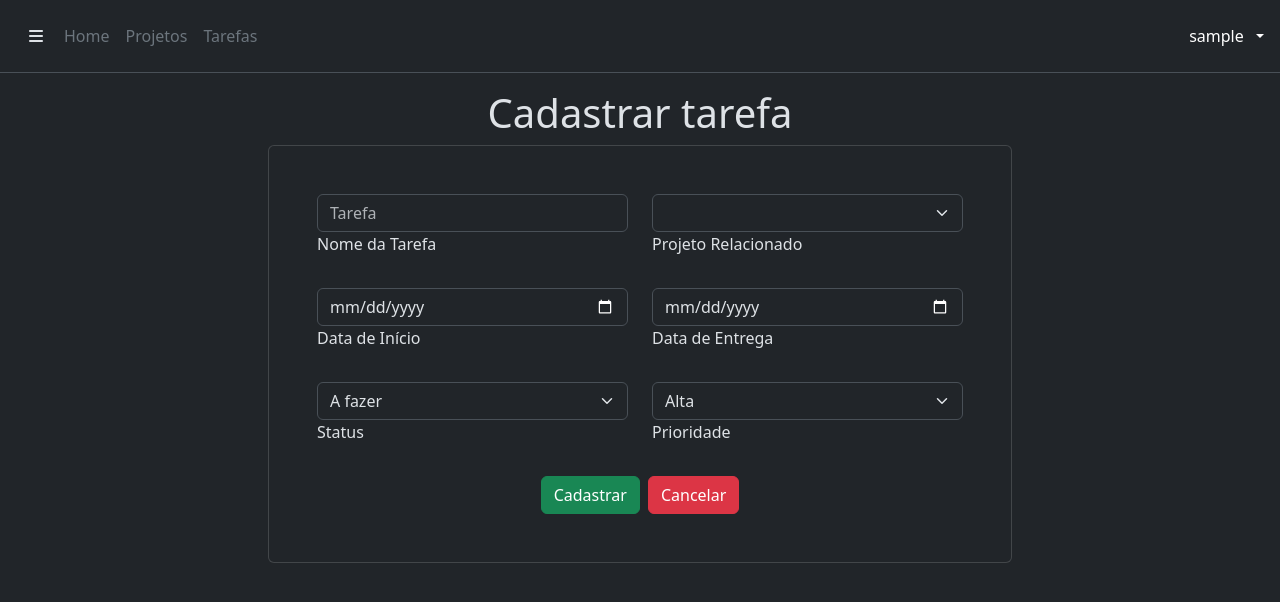
After one commit to anazmaiaf/taskorganizer, a PHP site: page /c_tarefaform.php in a window 1280 px wide. The commit adds this page. Shown: the top 602 px of the page. Run offline with PHP 8.4, Linux system fonts and the light colour scheme; the visitor is signed in with stand-in values (Sample User, id 1); data that the repository does not hold is empty.

Commit message:
read completo e insert em andamento

```diff
--- /dev/null
+++ b/crud/c_tarefaform.php
@@ -0,0 +1,70 @@
+<?php
+    require '../templates/header.php';
+    require '../templates/navbar.php';
+?>
+<h1 class="text-center">Cadastrar tarefa</h1>
+<section>
+    <div class="container">
+        <div class="card col-lg-8 mx-auto">
+            <div class="card-body p-md-5">
+                <form action="../crud/c_tarefa.php" method="POST">
+                    <div class="row">
+                        <div class="col-md-6 mb-4">
+                            <div class="form-outline">
+                                <input name="nome" class="form-control" placeholder="Tarefa" required/>
+                                <label class="form-label" for="nome">Nome da Tarefa</label>
+                            </div>
+                        </div>
+                        <div class="col-md-6 mb-4">
+                            <div class="form-outline">
+                                <select name="projeto" class="form-select" aria-label="Default select example">
+                                    <?php
+                                        foreach ($projetos as $projeto) {
+                                            echo "<option value='" . $projeto['idprojetos'] . "'>" . $projeto['nome'] . "</option>";
+                                        }
+                                    ?>
+                                </select>
+                                <label class="form-label" for="projeto">Projeto Relacionado</label>
+                            </div>
+                        </div>
+                        <div class="col-md-6 mb-4">
+                            <div class="form-outline">
+                                <input name="inicio" class="form-control" type="date" placeholder="Início" required/>
+                                <label class="form-label" for="inicio">Data de Início</label>
+                            </div>
+                            <div class="form-outline mt-4">
+                                <select name="status" class="form-select">
+                                    <option value="A fazer">A fazer</option>
+                                    <option value="Em andamento">Em andamento</option>
+                                    <option value="Concluído">Concluído</option>
+                                </select>
+                                <label class="form-label" for="status">Status</label>
+                            </div>
+                        </div>
+                        <div class="col-md-6 mb-4">
+                            <div class="form-outline">
+                                <input name="entrega" class="form-control" type="date" placeholder="Entrega" required/>
+                                <label class="form-label" for="entrega">Data de Entrega</label>
+                            </div>
+                            <div class="form-outline mt-4">
+                                <select name="prioridade" class="form-select">
+                                    <option value="Alta">Alta</option>
+                                    <option value="Média">Média</option>
+                                    <option value="Baixa">Baixa</option>
+                                </select>
+                                <label class="form-label" for="prioridade">Prioridade</label>
+                            </div>
+                        </div>
+                    </div>
+                    <div class="d-flex justify-content-center">
+                        <input type="submit" value="Cadastrar" class="btn btn-success me-2">
+                        <a href="../dashboard/tarefa.php" class="btn btn-danger">Cancelar</a>
+                    </div>
+                </form>
+            </div>
+        </div>
+    </div>
+</section>
+<?php
+    require '../templates/footer.php';
+?>
--- a/login/login.php
+++ b/login/login.php
@@ -20,7 +20,5 @@ if(isset($_POST['user']) && isset($_POST['password'])){
         header('Location: ../dashboard/index.php');
     } else {
         header('Location: loginform.php?stmt=naologado');
-
     }
-
 }
--- a/login/loginform.php
+++ b/login/loginform.php
@@ -24,7 +24,7 @@
       </div>';
       } else if (isset($_GET['stmt']) && $_GET['stmt'] == 'naologado'){
         echo '<div class="alert alert-danger alert-dismissible fade show" role="alert">
-        <strong>USuário ou senha inválidos.</strong>
+        <strong>Usuário ou senha inválidos. Tente novamente.</strong>
         <button type="button" class="btn-close" data-bs-dismiss="alert" aria-label="Close"></button>
       </div>';
       }
```
Also changed, not shown: crud/c_projetoform.php (renamed from crud/cadastrar_tarefa.php, +12 -25 lines), crud/c_tarefa.php (added, +22 -0 lines), crud/cadastrar_projeto.php (deleted, +0 -67 lines), dashboard/projeto.php (+6 -5 lines), dashboard/tarefa.php (+8 -5 lines), README.md (deleted), aps/MER.png (added), crud/c_projeto.php (added), 2 other files.
